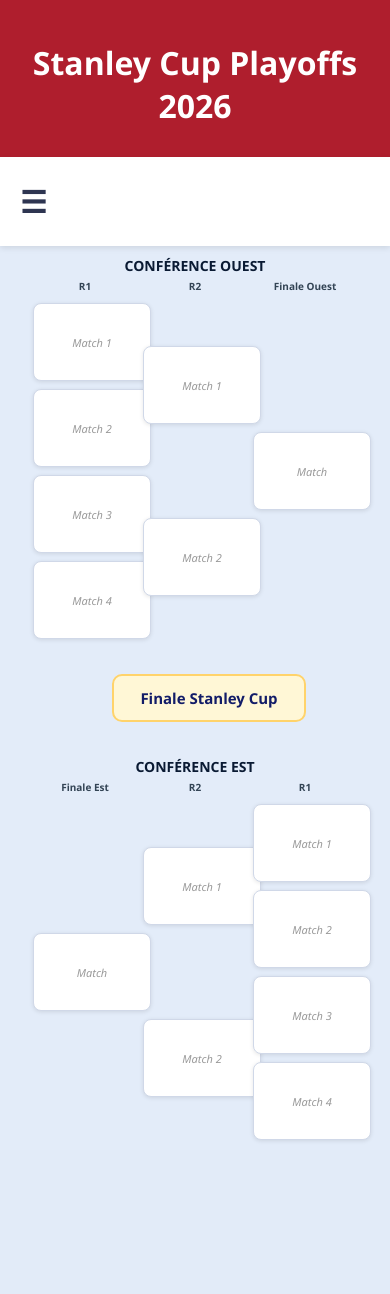
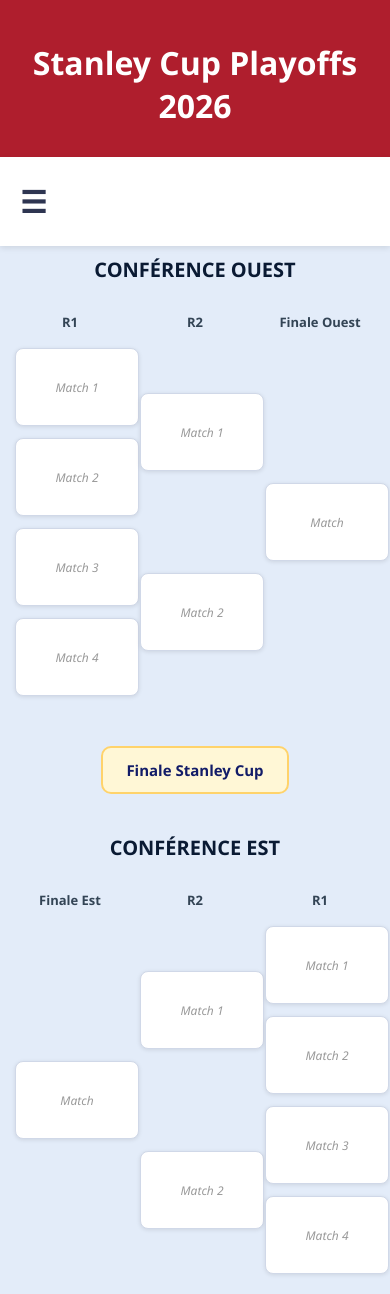
Before and after one commit to Thanthan77/Dashboard_Canadiens, a PHP site: page /html/playoff.html in a window 390 px wide. Before the commit the page ends 1141 px from the top, so only its background shows below. Run offline with PHP 8.4, Linux system fonts and the light colour scheme.

Commit message:
test#3 css playoff mobile

```diff
--- a/css/playoff.css
+++ b/css/playoff.css
@@ -107,67 +107,53 @@
 /*Reponsive*/
 
 @media (max-width: 800px) {
-  /* Bracket devient vertical */
+  /* Bracket vertical */
   .bracket-grid {
     display: flex;
     flex-direction: column;
     align-items: center;
-    gap: 35px;
+    gap: 40px; /* espace entre Ouest / Finale / Est */
     padding: 10px 0;
   }
 
-  /* Mini-arbres horizontaux */
+  /* Chaque arbre = un bloc indépendant */
   .west,
   .east {
     display: grid;
-    grid-template-columns: repeat(3, minmax(90px, 1fr));
-    gap: 10px;
-    justify-items: center;
+    grid-template-columns: repeat(3, 110px); /* largeur mini mais stable */
+    gap: 15px; /* évite le chevauchement */
+    justify-content: center;
     width: 100%;
-    max-width: 320px; /* largeur max d’un mini-arbre */
+    max-width: 360px; /* limite pour éviter compression */
+    padding: 10px 0; /* espace autour de l'arbre */
   }
 
   /* Colonnes de rounds */
   .round-col {
     display: flex;
     flex-direction: column;
-    gap: 8px;
+    gap: 12px; /* évite que les match-box se touchent */
     align-items: center;
   }
 
-  /* case = match */
+  /* CASE = MATCH (mini) */
   .match-box {
-    width: 100%;
-    max-width: 120px;
-    min-width: 90px;
+    width: 110px;
+    min-height: 45px;
     padding: 8px 6px;
 
     background: #ffffff;
     border-radius: 8px;
     border: 1px solid #d0d8e8;
 
-    font-size: 11px;
+    font-size: 12px;
     text-align: center;
     box-shadow: 0 1px 4px rgba(0, 0, 0, 0.1);
   }
 
-  /* Titres mini */
-  .conf-title {
-    font-size: 14px;
-    margin-bottom: 4px;
-    text-align: center;
-  }
-
-  .round-title {
-    font-size: 10px;
-    margin-bottom: 2px;
-    text-align: center;
-  }
-
   /* Finale au centre */
   .stanley-final {
-    width: 100%;
-    max-width: 180px;
+    width: 160px;
     padding: 12px;
     font-size: 15px;
     text-align: center;
```
